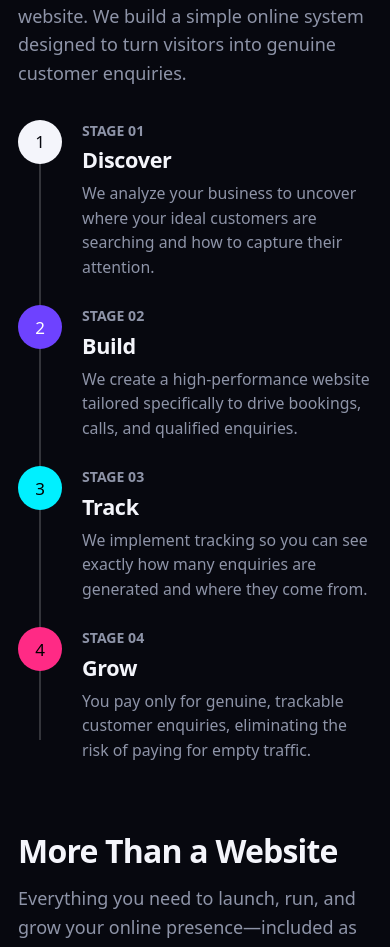
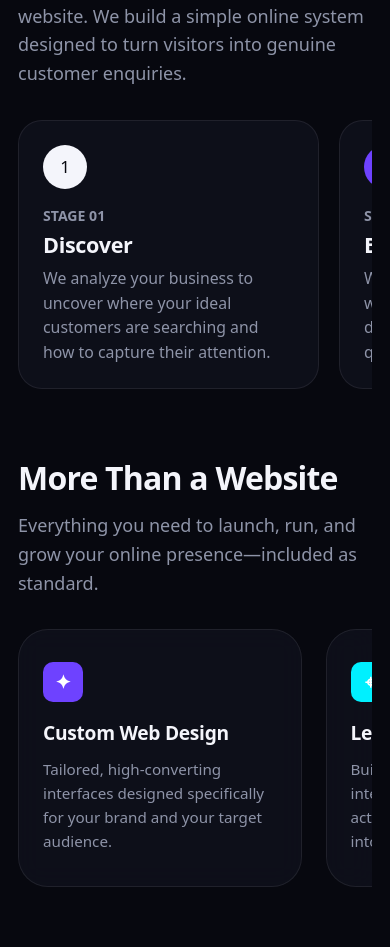
Before and after one commit to webworks247designs-glitch/Webworkflows, a Next.js app: page / in a window 390 px wide. Shown: the part 3670-4617 px from the top of the page. Built offline with nearby package versions, Linux system fonts and the light colour scheme.

Commit message:
Convert mobile steps to horizontal scroll, fix pricing light/dark mode separation

```diff
--- a/src/app/globals.css
+++ b/src/app/globals.css
@@ -565,10 +565,28 @@ textarea.field{ min-height:104px; resize:vertical; }
   .hero-grid{ grid-template-columns:1fr; gap:80px; }
   .scene-wrap{ margin:60px 0 20px; }
   .scene{ width:min(100%, 360px); }
-  .steps{ grid-template-columns:1fr; gap:26px; }
-  .steps::before{ top:22px; bottom:22px; left:21px; right:auto; width:2px; height:auto; }
-  .step{ padding-left:64px; }
-  .step .n{ position:absolute; left:0; top:0; margin:0; }
+  .steps{
+    display:flex;
+    overflow-x:auto;
+    scroll-snap-type:x mandatory;
+    gap:20px;
+    padding-bottom:16px;
+    margin: 0 -24px; /* bleed out of wrap */
+    padding: 0 24px 24px; /* inner padding */
+    -webkit-overflow-scrolling:touch;
+    scrollbar-width:none;
+  }
+  .steps::-webkit-scrollbar{ display:none; }
+  .steps::before{ display:none; }
+  .step{
+    flex:0 0 85%;
+    scroll-snap-align:center;
+    padding:24px;
+    background:var(--surface);
+    border:1px solid var(--line);
+    border-radius:24px;
+  }
+  .step .n{ position:relative; left:auto; top:auto; margin:0 0 16px 0; }
   .portrait{ max-width:380px; }
   .pkgs{ grid-template-columns:1fr; }
   .pkg.feat{ transform:none; }
```
